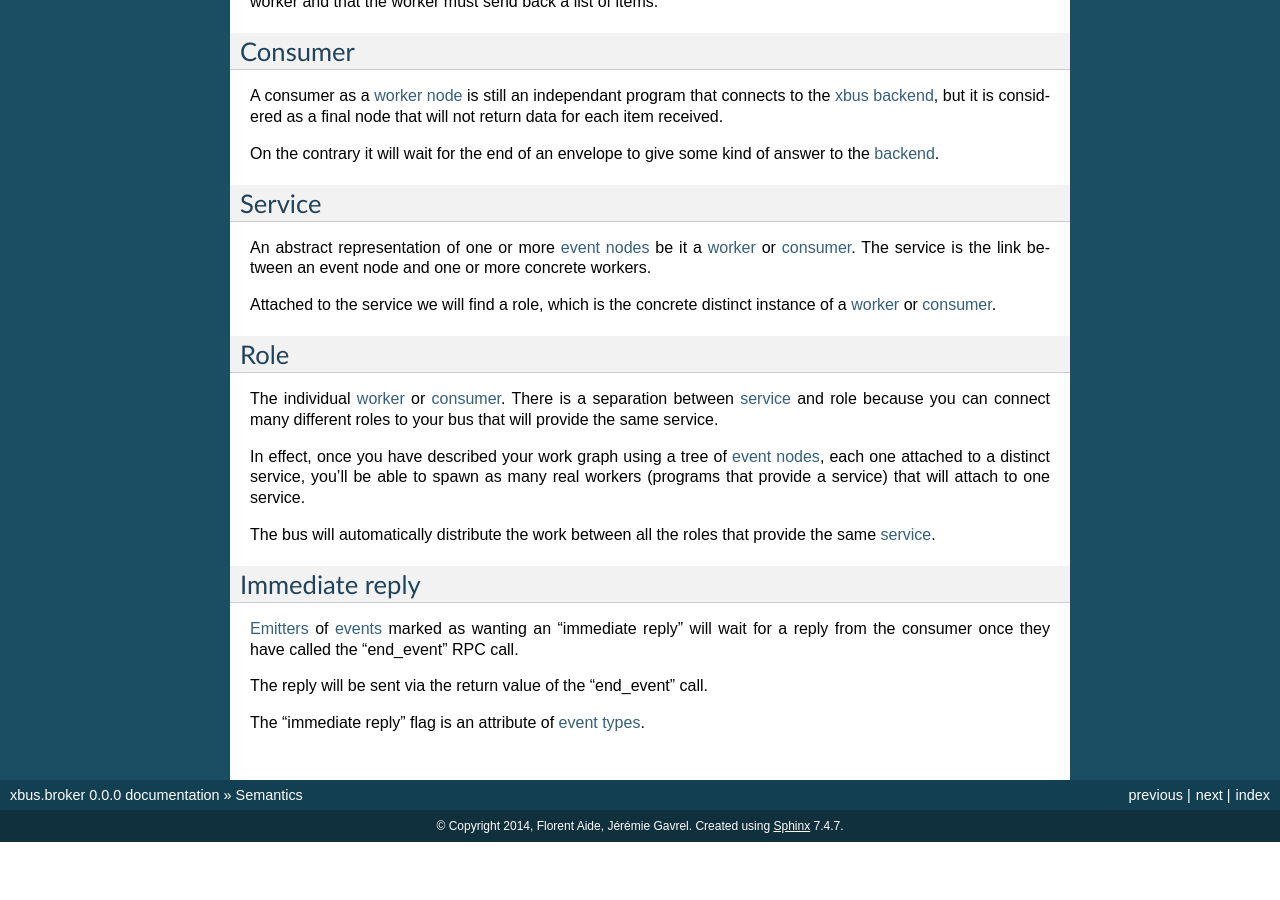
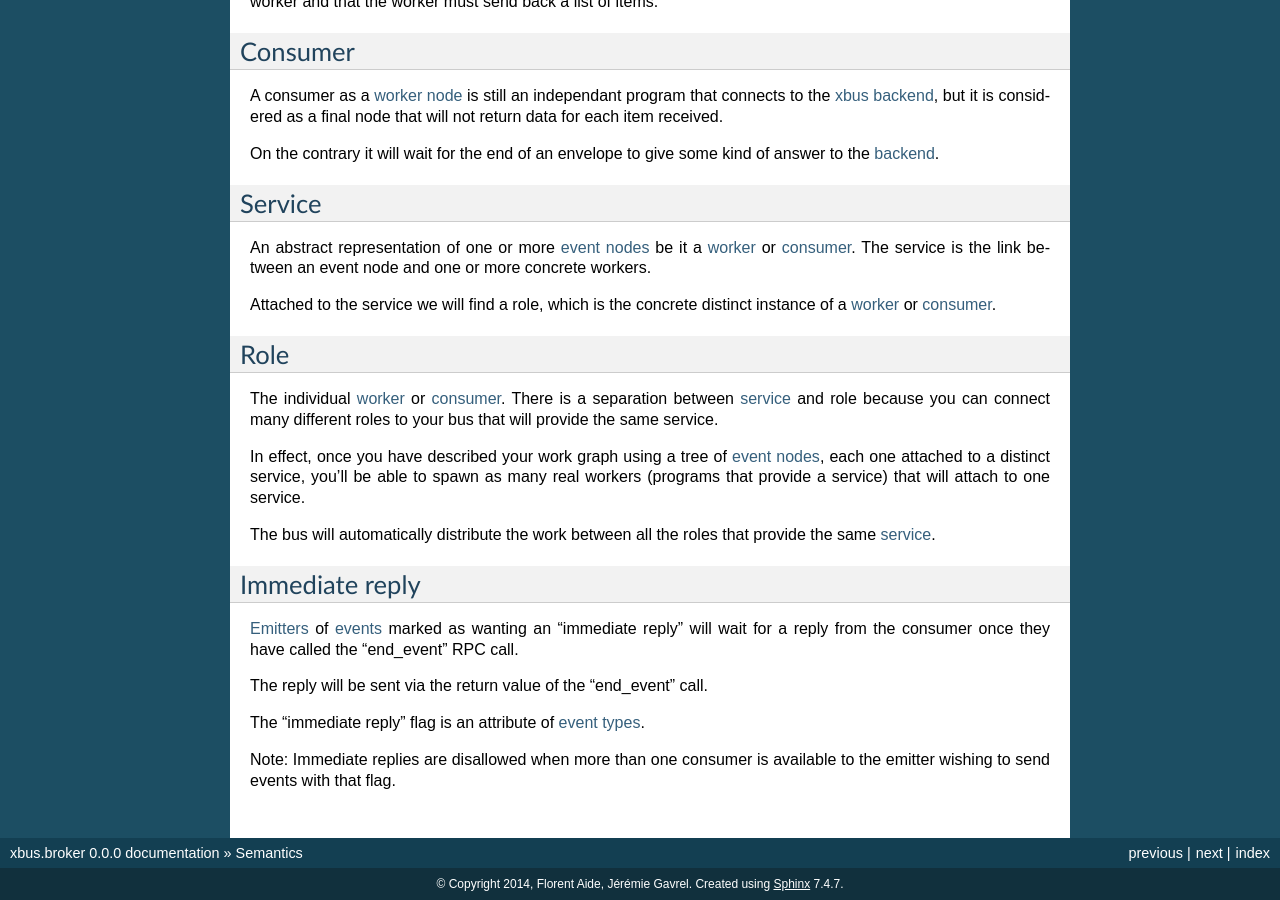
Before and after one commit to inspyration/xbus.broker, a Sphinx documentation site: the page built from doc/source/semantics.rst, in a window 1280 px wide and 900 px high, scrolled down 1612 px. Built offline with Sphinx 7.4.7, drawn with Linux system fonts in a browser that asks for light colours; before the commit the page ends 2454 px from its top, so only the background shows below that.

Commit message:
Immediate replies: Mention the 1-consumer rule
--HG--
branch : immediate_reply

```diff
--- a/doc/source/semantics.rst
+++ b/doc/source/semantics.rst
@@ -173,3 +173,6 @@ the "end_event" RPC call.
 The reply will be sent via the return value of the "end_event" call.
 
 The "immediate reply" flag is an attribute of :ref:`event types <event_type>`.
+
+Note: Immediate replies are disallowed when more than one consumer is available
+to the emitter wishing to send events with that flag.
```
